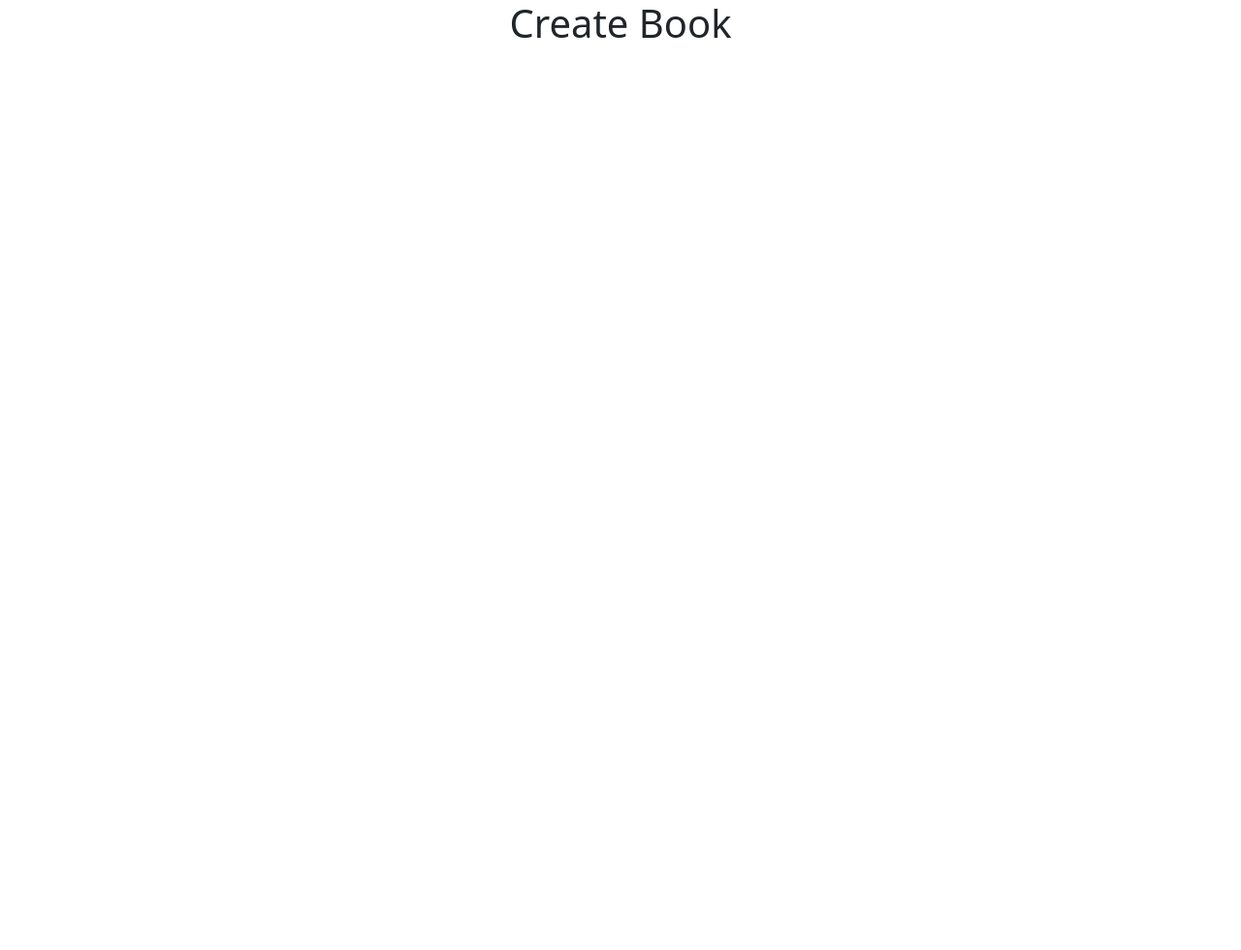
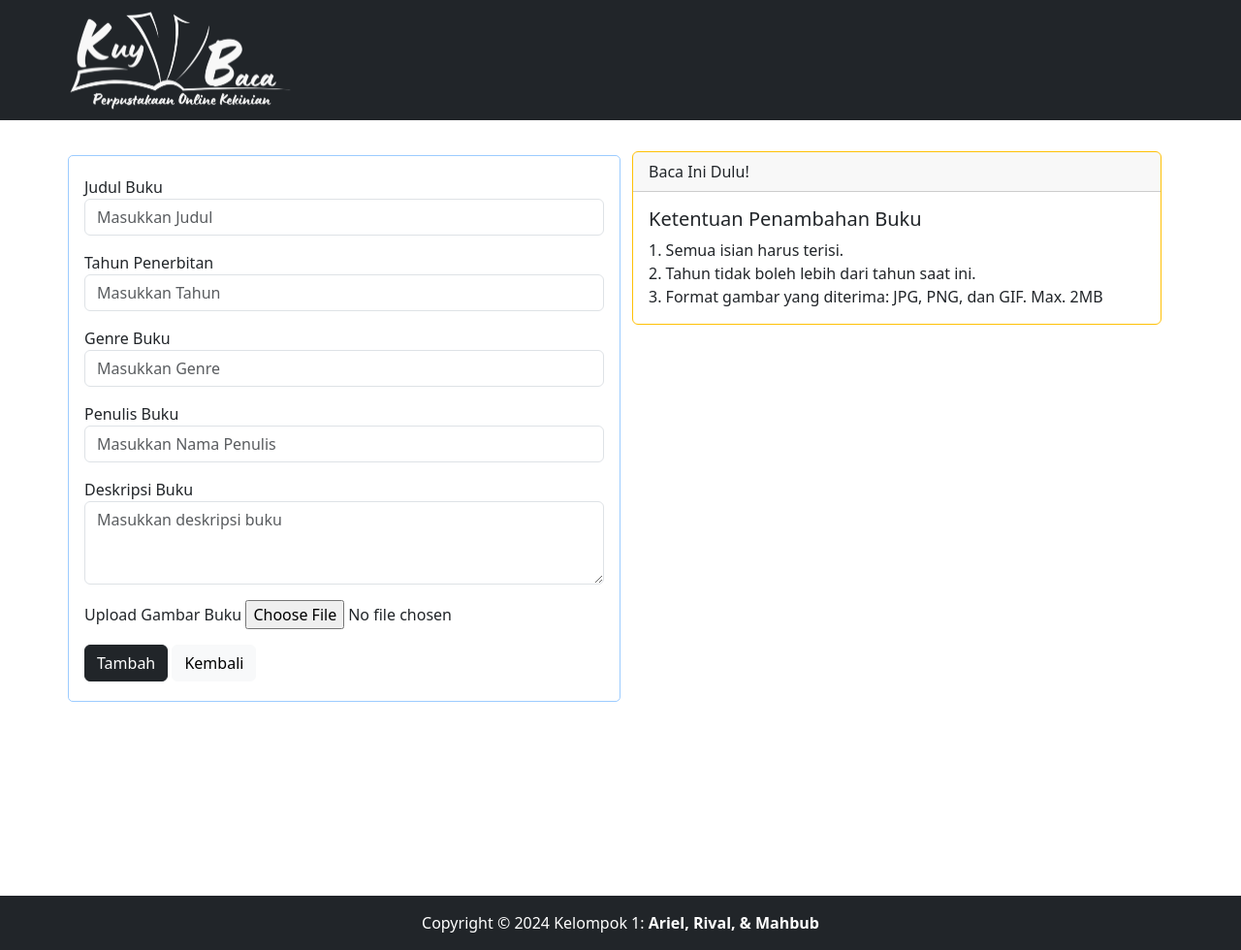
Before and after one commit to arielariadi/perpustakaan-online-frontend, a website built with Vite: page src/pages/create-book.html in a window 1280 px wide. Shown: the whole page at 97% size. Before the commit the page ends 800 px from the top, so only its background shows below. Built offline with nearby package versions, Linux system fonts and the light colour scheme.

Commit message:
create-book.html v1 done

```diff
--- a/src/pages/create-book.html
+++ b/src/pages/create-book.html
@@ -2,13 +2,103 @@
 <html lang="en">
   <head>
     <meta charset="UTF-8" />
+    <link rel="icon" type="image/svg+xml" href="/src/images/logo.png" />
     <meta name="viewport" content="width=device-width, initial-scale=1.0" />
-    <title>Create Book</title>
+    <title>Kuy Baca - Tambah Buku</title>
+    <script type="module" src="/src/script/main.js"></script>
+    <script type="module" src="/src/script/getBooks.js"></script>
+    <style>
+      /* Border untuk desktop */
+      @media (min-width: 768px) {
+          .form-container {
+              border: 1px solid #9cccff; /* Warna border biru */
+              border-radius: 5px; /* Sudut border melengkung */
+          }
+      }
 
-    <script type="module" src="/src/script/main.js"></script>
-    <script type="module" src="/src//script/getBooks.js"></script>
+      /* Menghapus border untuk mobile */
+      @media (max-width: 767px) {
+          .form-container {
+              border: none; /* Tidak ada border */
+          }
+      }
+  </style>
   </head>
   <body>
-    <h1 class="text-center">Create Book</h1>
+    <!-- header start -->
+    <header class="container-fluid py-1 px-lg-5 px-sm-2 bg-dark text-white">
+      <div class="d-flex align-items-center">
+        <!-- Logo kuy baca -->
+        <div class="me-2"><a href="/index.html">
+          <img src="/src/images/logo.png" alt="logo" class="img-fluid" style="max-width: 25%; height: auto;"></a>
+        </div>
+      </div>
+    </header>
+    <!-- header end -->
+
+    <!-- Isian start -->
+    <section class="container min-vh-100">
+      <div class="row py-3">
+
+        <div class="col-md-6 order-md-2 align-items-end">
+          <div class="card border-warning mt-3 mb-3">
+            <div class="card-header">Baca Ini Dulu!
+            </div>
+            <div class="card-body text-dark">
+              <h5 class="card-title">Ketentuan Penambahan Buku</h5>
+              <p class="card-text">1. Semua isian harus terisi. <br>
+                                   2. Tahun tidak boleh lebih dari tahun saat ini. <br>
+                                   3. Format gambar yang diterima: JPG, PNG, dan GIF. Max. 2MB <br></p>
+            </div>
+          </div>
+        </div>
+
+        <div class="col-md-6 order-md-1 align-items-start offset-md-2 col-12 px-3 form-container" style="margin: auto; padding: 20px; margin-top: 20px;">
+          <form>
+            <div class="form-group col-md-12">
+              <label for="judulBuku">Judul Buku</label>
+              <input type="text" class="form-control" id="judulBuku" placeholder="Masukkan Judul" required>
+              <!-- <small class="form-text text-danger">Judul buku tidak boleh kosong.</small> -->
+            </div>
+            <div class="form-group col-md-12 mt-3">
+              <label for="tahun">Tahun Penerbitan</label>
+              <input type="number" class="form-control" id="tahun" placeholder="Masukkan Tahun" required>
+              <!-- <small class="form-text text-danger">Tahun penerbitan tidak boleh kosong.</small> -->
+            </div>
+            <div class="form-group col-md-12 mt-3">
+              <label for="genre">Genre Buku</label>
+              <input type="text" class="form-control" id="genre" placeholder="Masukkan Genre" required>
+              <!-- <small class="form-text text-danger">Genre buku tidak boleh kosong.</small> -->
+            </div>
+            <div class="form-group col-md-12 mt-3">
+              <label for="author">Penulis Buku</label>
+              <input type="text" class="form-control" id="author" placeholder="Masukkan Nama Penulis" required>
+              <!-- <small class="form-text text-danger">Penulis buku tidak boleh kosong.</small> -->
+            </div>
+            <div class="form-group col-md-12 mt-3">
+              <label for="deskripsiBuku">Deskripsi Buku</label>
+              <textarea class="form-control" id="deskripsiBuku" rows="3" placeholder="Masukkan deskripsi buku" required></textarea>
+              <!-- <small class="form-text text-danger">Deskripsi buku tidak boleh kosong.</small> -->
+            </div>
+            <div class="form-group col-md-12 mt-3">
+              <label for="gambarBuku">Upload Gambar Buku</label>
+              <input type="file" class="form-control-file" id="gambarBuku" accept="image/*" required>
+              <!-- <small class="form-text text-danger">Harus pilih 1 gambar.</small> -->
+            </div>
+            <div class="mt-3">
+              <button type="submit" class="btn btn-dark">Tambah</button>
+              <a href="/index.html"><button type="button" class="btn btn-light">Kembali</button></a>
+              </div>
+          </form>
+        </div>
+      </div>
+    </section>
+    <!-- Isian end -->
+
+    <!-- footer start -->
+    <footer class="p-3 bg-dark text-center">
+      <span class="text-white">Copyright &copy; 2024 Kelompok 1: <strong>Ariel, Rival, & Mahbub</strong></span>
+    </footer>
+    <!-- footer end -->
   </body>
 </html>
```
Also changed, not shown: index.html (+5 -4 lines).
